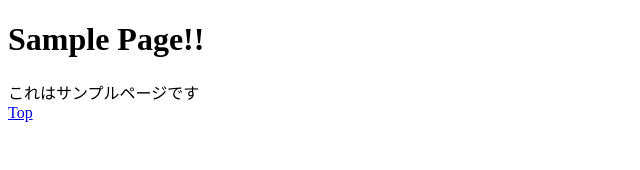
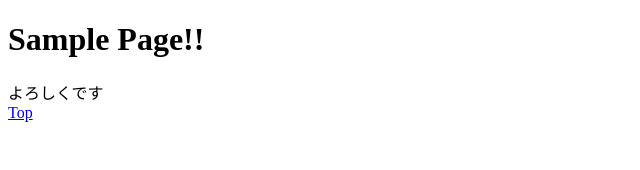
Before and after one commit to Team-Harinezumi/ssdb-frontend, a Next.js app: page /sample in a window 1280 px wide. Shown: the top 170 px of the page, without its empty margins (0-640 px from the left). Built offline with nearby package versions, Linux system fonts and the light colour scheme.

Commit message:
テスト2

```diff
--- a/pages/sample.tsx
+++ b/pages/sample.tsx
@@ -4,7 +4,7 @@ import Link from 'next/link'
 const SamplePage: NextPage = () => (
   <>
     <h1>Sample Page!!</h1>
-    <div>これはサンプルページです</div>
+    <div>よろしくです</div>
     <Link href="/">
       Top
     </Link>
```
